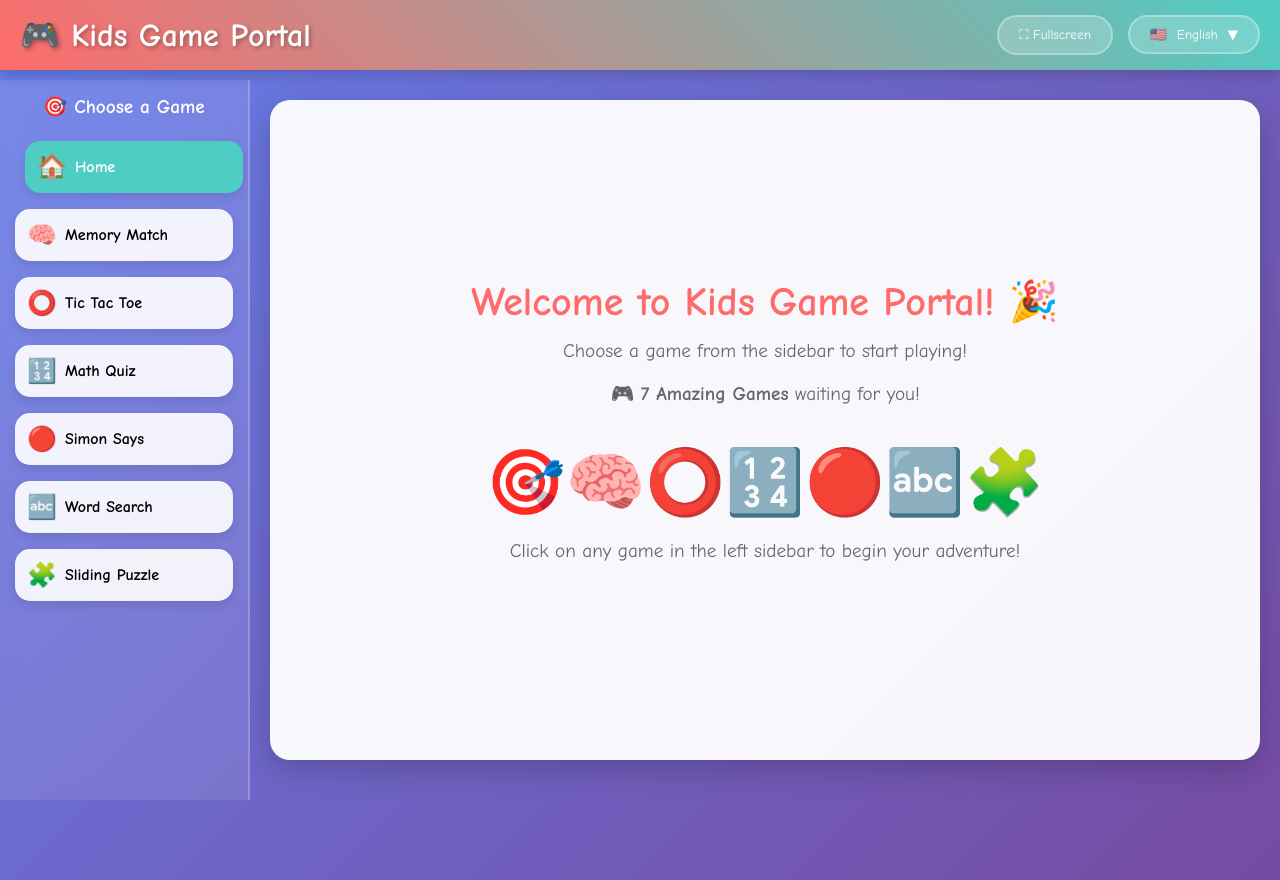
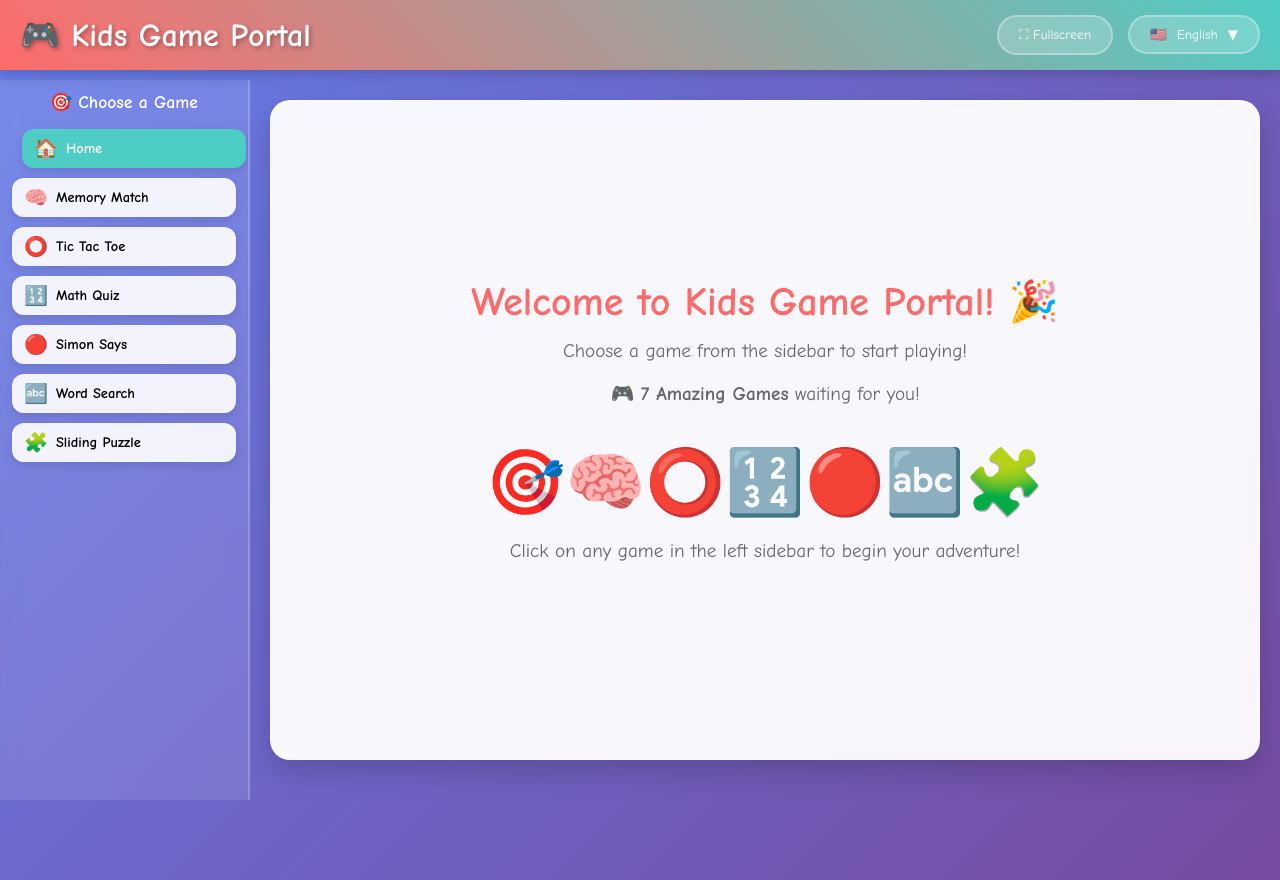
Before and after one commit to saado92/kids-game-portal, a plain HTML site: page index.html in a window 1280 px wide. Drawn offline with Linux system fonts and the light colour scheme.

Commit message:
Update index.html

```diff
--- a/index.html
+++ b/index.html
@@ -259,7 +259,7 @@
     width: 250px;
     background: rgba(255,255,255,0.1);
     backdrop-filter: blur(10px);
-    padding: 15px;
+    padding: 12px;
     border-right: 2px solid rgba(255,255,255,0.2);
     position: fixed;
     left: 0;
@@ -268,24 +268,25 @@
     overflow: hidden;
     display: flex;
     flex-direction: column;
+    justify-content: flex-start;
 }
 
 
 
       .sidebar h3 {
     color: white;
-    margin-bottom: 15px;
+    margin-bottom: 12px;
     text-align: center;
-    font-size: 1.2em;
+    font-size: 1.1em;
     flex-shrink: 0;
 }
 
 
-        .game-item {
+       .game-item {
     background: rgba(255,255,255,0.9);
-    margin: 8px 0;
-    padding: 12px;
-    border-radius: 15px;
+    margin: 5px 0;
+    padding: 8px 12px;
+    border-radius: 12px;
     cursor: pointer;
     transition: all 0.3s ease;
     display: flex;
@@ -296,6 +297,7 @@
 }
 
 
+
         .game-item:hover {
             transform: translateX(10px);
             background: rgba(255,255,255,1);
@@ -309,13 +311,17 @@
         }
 
         .game-icon {
-            font-size: 1.5em;
-        }
-
-        .game-name {
-            font-weight: bold;
-            font-size: 1em;
-        }
+    font-size: 1.2em;
+    flex-shrink: 0;
+}
+
+
+      .game-name {
+    font-weight: bold;
+    font-size: 0.9em;
+    flex-shrink: 0;
+}
+
 
         /* Main Content Area */
 .main-content {
```
